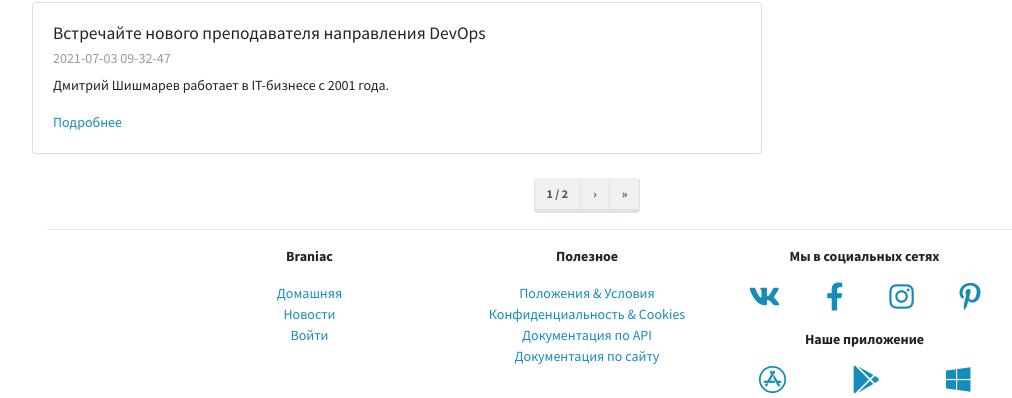
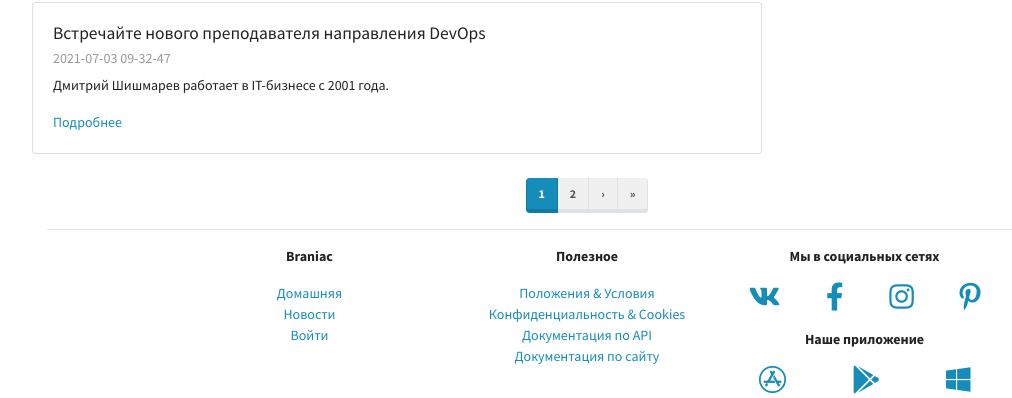
Before and after one commit to HappySeien/DjangoBasic, a Django app: page /mainapp/news/1 in a window 1280 px wide. Shown: the part 743-1141 px from the top of the page, without its empty margins (53-1065 px from the left). Run offline with Django 4.2, Linux system fonts and the light colour scheme; data comes from the database, SQL or seed files in the repository; parts of the project's set-up code (start-up, migrations or seed data) failed here and were passed over; some libraries are stand-ins or nearby versions.

Commit message:
lesson-8 hw progress
hw progress

```diff
--- a/my_project/mainapp/templates/mainapp/includes/inc_pagination.html
+++ b/my_project/mainapp/templates/mainapp/includes/inc_pagination.html
@@ -9,9 +9,11 @@
                     <a class="page-link" href="{{ page_obj.previous_page_number }}">&lsaquo;</a>
                 </li>
             {% endif %}
-            <li class="page-item">
-                <a class="page-link" href="#">{{ page_obj.number }} / {{ page_obj.paginator.num_pages }}</a>
+            {% for page in page_obj.paginator.page_range %}
+            <li class="page-item {% if page == page_obj.number %} active {% endif %}">
+                <a class="page-link" href="{{ page }}">{{ page}}</a>
             </li>
+            {% endfor %}
             {% if page_obj.has_next %}
                 <li class="page-item">
                     <a class="page-link" href="{{ page_obj.next_page_number }}">&rsaquo;</a>
```
